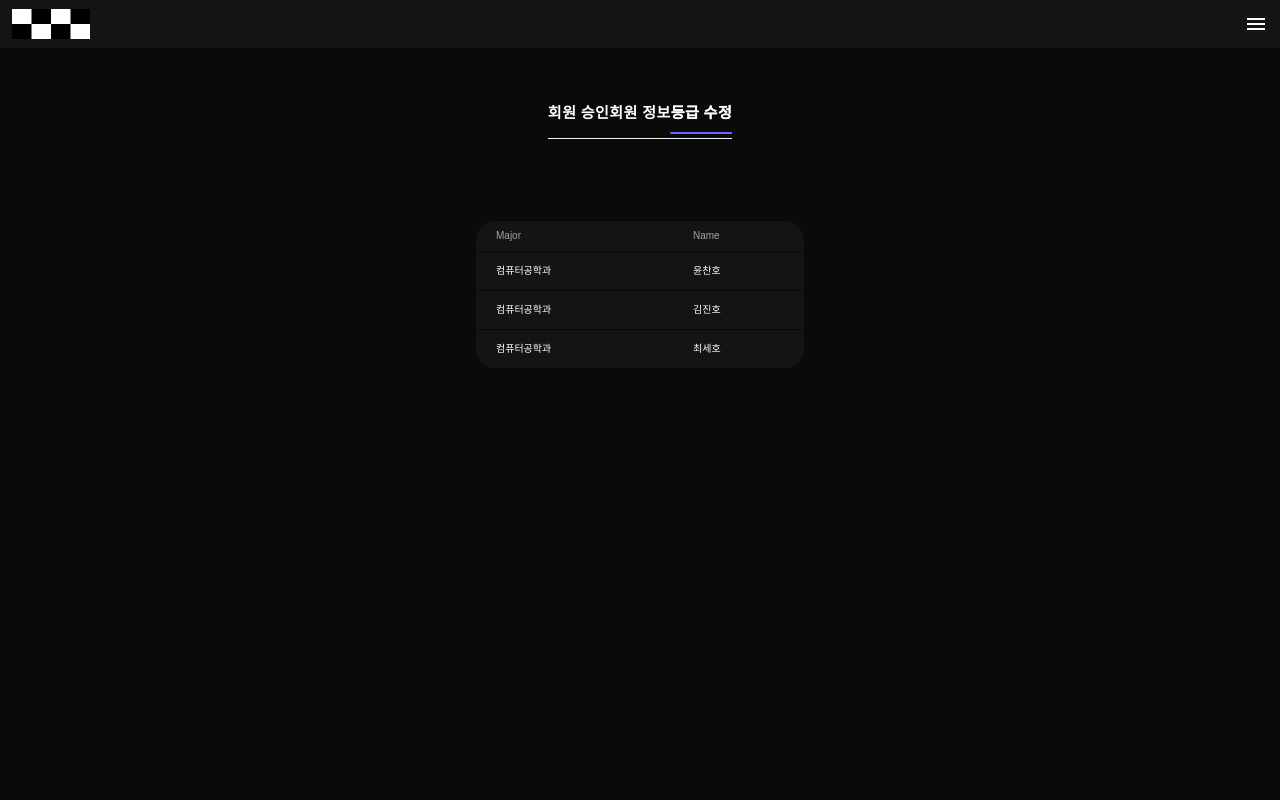
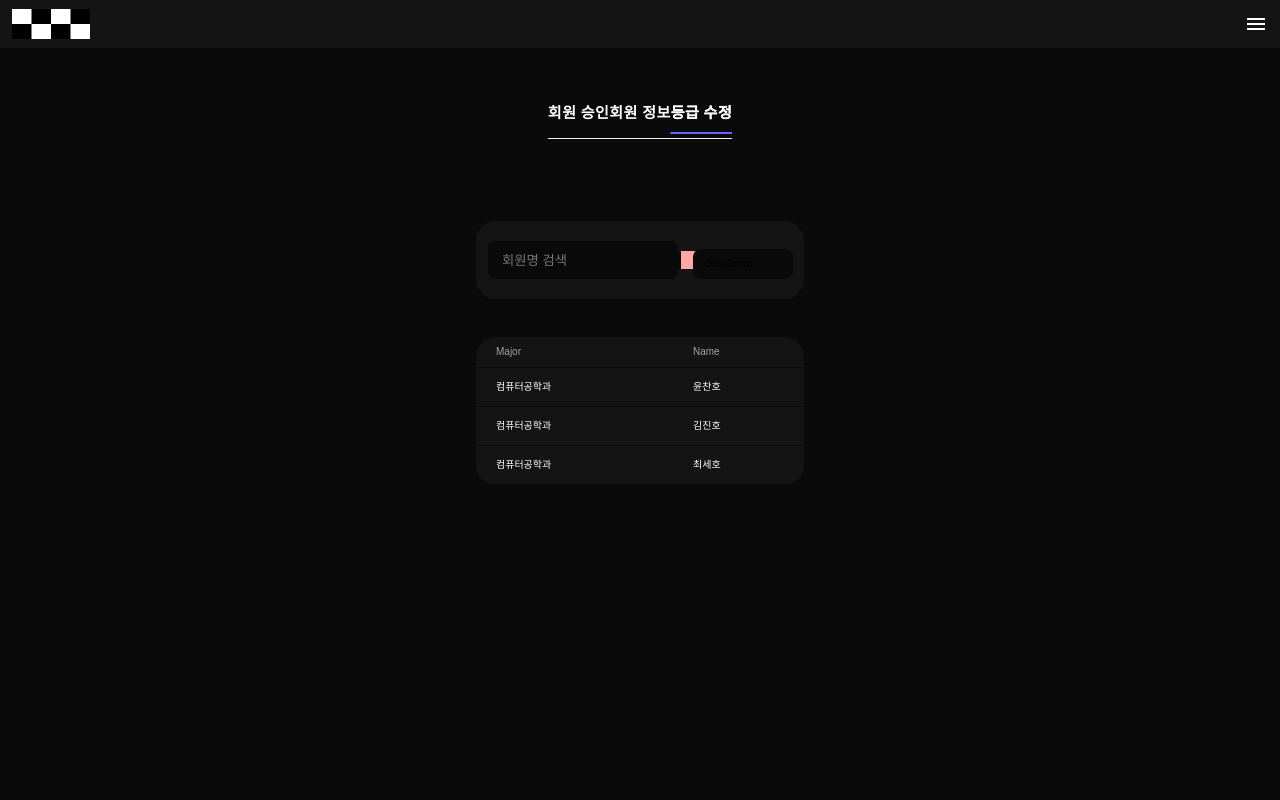
Before and after one commit to HICC-REBOOT/HICC-REBOOT-Frontend, a React (Create React App) app in the folder frontend/: page /admin/change in a window 1280 px wide. Shown: the top 800 px of the page. Built offline with nearby package versions, Linux system fonts and the light colour scheme; a web font is replaced by a local one.

Commit message:
feat: 등급 수정도 검색 기능 적용

```diff
--- a/frontend/src/components/admin/ChangeGrade.tsx
+++ b/frontend/src/components/admin/ChangeGrade.tsx
@@ -1,5 +1,8 @@
-import React from 'react';
+/* eslint-disable no-use-before-define */
+import React, { useState } from 'react';
 import type { CollapseProps } from 'antd';
+import styled from 'styled-components';
+
 import { Collapse, ConfigProvider } from 'antd';
 import theme from '@styles/theme';
 import * as A from './style/Approval.style';
@@ -8,19 +11,39 @@ import MemberDetail from './MemberDetail';
 import MemberItem from './MemberItem';
 import UserData from './dummy/dummy';
 
-const items: CollapseProps['items'] = UserData.content.map((user, index) => ({
+export default function ChangeGrade() {
+  const [userInput, setUserInput] = useState('');
+  const [searched, setSearched] = useState(UserData.content);
+  const items: CollapseProps['items'] = searched.map((user, index) => ({
     key: String(index + 1),
     label: <MemberItem userData={user} />,
     children: <MemberDetail userData={user} />,
     showArrow: false,
   }));
-
-export default function ChangeGrade() {
   const onChange = (key: string | string[]) => {
     console.log(key);
   };
+  const getValue = (e: any) => {
+    setUserInput(e.target.value.toLowerCase());
+  };
 
+  const searching = () => {
+    const filteredData = UserData.content.filter((item) => item.name.toLowerCase().includes(userInput));
+    setSearched(filteredData);
+  };
   return (
+    <>
+      <I.SearchBar>
+        <I.SearchBox>
+          <Input placeholder="회원명 검색" maxLength={10} onChange={getValue} />
+          <SearchButton onClick={searching}>
+            <svg xmlns="http://www.w3.org/2000/svg" width="18" height="18" viewBox="0 0 18 18" fill="none">
+              <rect width="18" height="18" fill="#FFA7A7" />
+            </svg>
+          </SearchButton>
+        </I.SearchBox>
+        <I.DropDownBox>DropDown</I.DropDownBox>
+      </I.SearchBar>
       <A.MembersBox>
         <A.CategoryBox>
           <I.MemberInfoMajorDivision>Major</I.MemberInfoMajorDivision>
@@ -44,5 +67,21 @@ export default function ChangeGrade() {
           <Collapse bordered={false} ghost={true} items={items} onChange={onChange} />
         </ConfigProvider>
       </A.MembersBox>
+    </>
   );
 }
+
+const Input = styled.input`
+  background: ${(props) => props.theme.colors.black};
+  color: ${(props) => props.theme.colors.white};
+  border: none;
+  outline: none;
+`;
+const SearchButton = styled.div`
+  width: 1.8rem;
+  height: 1.8rem;
+  flex-shrink: 0;
+  &:active {
+    opacity: 0.3;
+  }
+`;
```
Also changed, not shown: 1 other file (tests, documents, lock files or other folders). Lines whose indentation alone changed are shown as unchanged.
